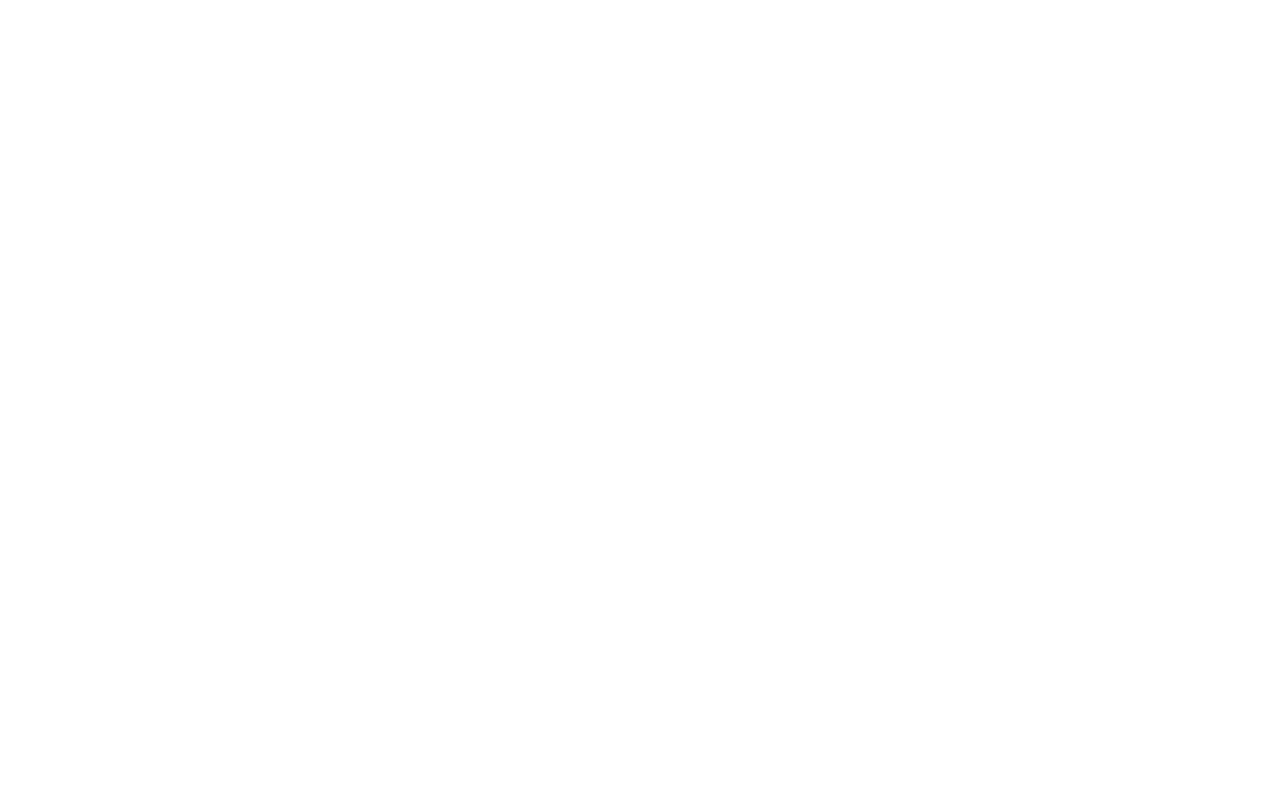
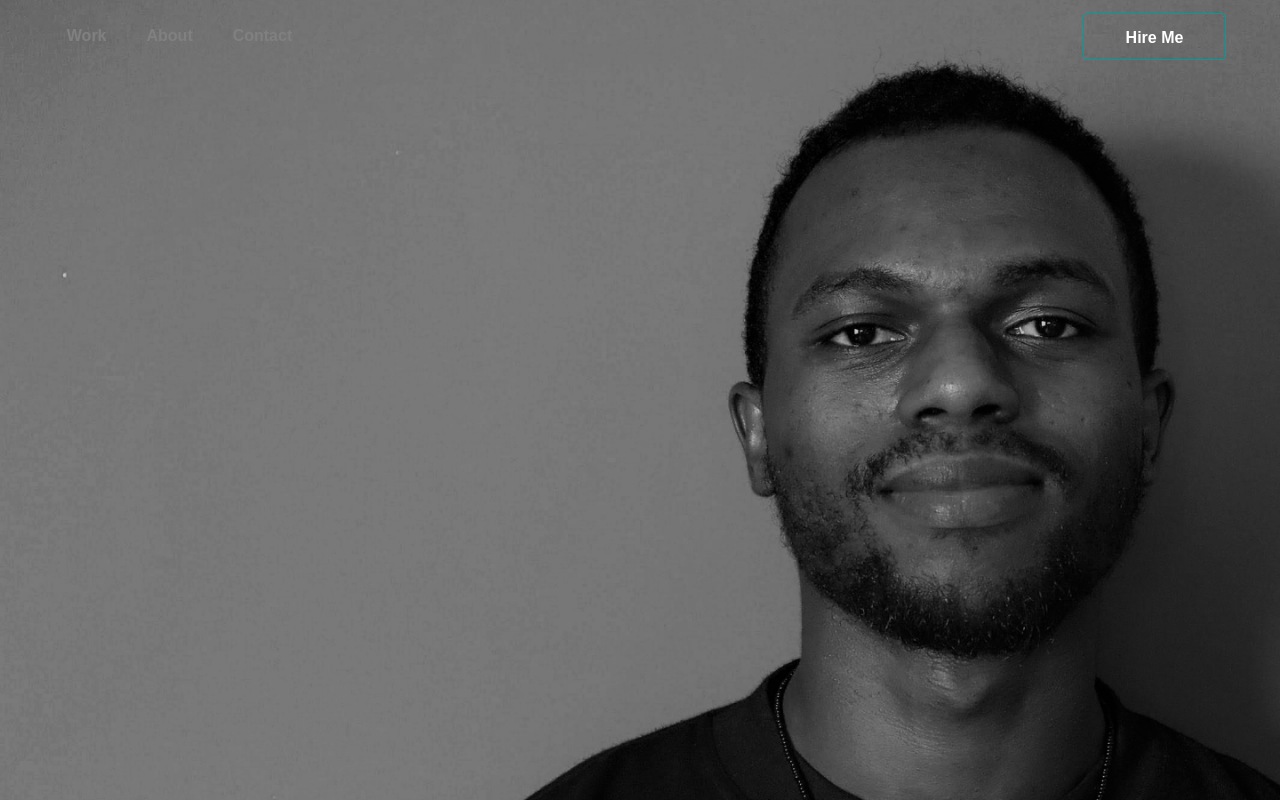
Before and after one commit to jydoskey/personal-portfolio-website, a Vue app: page / in a window 1280 px wide. Built offline with nearby package versions, Linux system fonts and the light colour scheme; a web font is replaced by a local one.

Commit message:
navigator added to home page

```diff
--- a/src/components/LandingPage.vue
+++ b/src/components/LandingPage.vue
@@ -1,15 +1,133 @@
 <template>
-  <div>
-
+  <div class="hero">
+    <header class="app-header">
+      <div class="container align-items-center">
+        <div class="app-header__content">
+          <Navigation :isNavActive="navStatus" @closeNav="closeNavigation()" />
+          <button class="toggle-navigation" @click="openNavigation()">
+            <span class="fas fa-bars text-white"></span>
+          </button>
+        </div>
+        <button class="btn bg-transparent ml-auto btn-hire">Hire Me</button>
+      </div>
+    </header>
+    <img class="hero-image" src="@/assets/landing.png" alt="hero-image" />
   </div>
 </template>
 
 <script>
-export default {
-
-}
+  import Navigation from '@/components/nav/Navigation'
+  export default {
+    name: 'LandingPage',
+    components: {
+      Navigation
+    },
+    data() {
+      return {
+        navStatus: false
+      }
+    },
+    methods: {
+      openNavigation() {
+        this.navStatus = true;
+      },
+      closeNavigation() {
+        this.navStatus = false;
+      }
+    },
+  }
 </script>
 
-<style scoped>
+<style lang="scss" scoped>
+  @import "@/scss/abstracts/variables.scss";
+  @import "@/scss/abstracts/mixins.scss";
 
+  .hero-image {
+    -webkit-box-sizing: border-box;
+    width: 100%;
+    position: absolute;
+  }
+
+  .app-header {
+    position: fixed;
+    top: 0;
+    left: 0;
+    width: 100%;
+    z-index: 50;
+    background: transparent;
+
+    &>.container {
+      display: flex;
+      justify-content: space-between;
+      padding: 0;
+    }
+  }
+
+  // ===========MOBILE HEADER ================
+  @include breakpoint-max(lg) {
+
+    .app-header {
+      animation: none !important;
+    }
+
+    .toggle-navigation {
+      display: block;
+      padding: 1.125rem 1rem;
+      border: 0;
+      background: transparent;
+      outline: none;
+      color: grey;
+
+      &>span {
+        display: inline-block;
+        line-height: 1.75rem;
+        font-size: 1rem;
+        font-weight: bold;
+
+        &:first-of-type {
+          margin-right: .25rem;
+        }
+      }
+    }
+
+    .btn-hire {
+      display: none;
+    }
+  }
+
+  .container {
+    @include breakpoint-min(sm) {
+      min-width: 540px;
+      max-width: calc(100% - 70px);
+    }
+
+    @include breakpoint-min(md) {
+      max-width: calc(100% - 108px);
+      min-width: 720px;
+    }
+
+    @include breakpoint-min(lg) {
+      min-width: 960px;
+    }
+
+    @media (min-width: 1440px) {
+      max-width: 1300px;
+    }
+  }
+
+  // ==========DESKTOP HEADER =============
+  @include breakpoint-min(lg) {
+    .toggle-navigation {
+      display: none;
+    }
+
+    .btn-hire {
+      width: 8.9375rem;
+      height: 2.9375rem;
+      padding-top: 0.9rem;
+      border: 1px solid #009D9D;
+      color: white;
+      display: block;
+    }
+  }
 </style>
```
